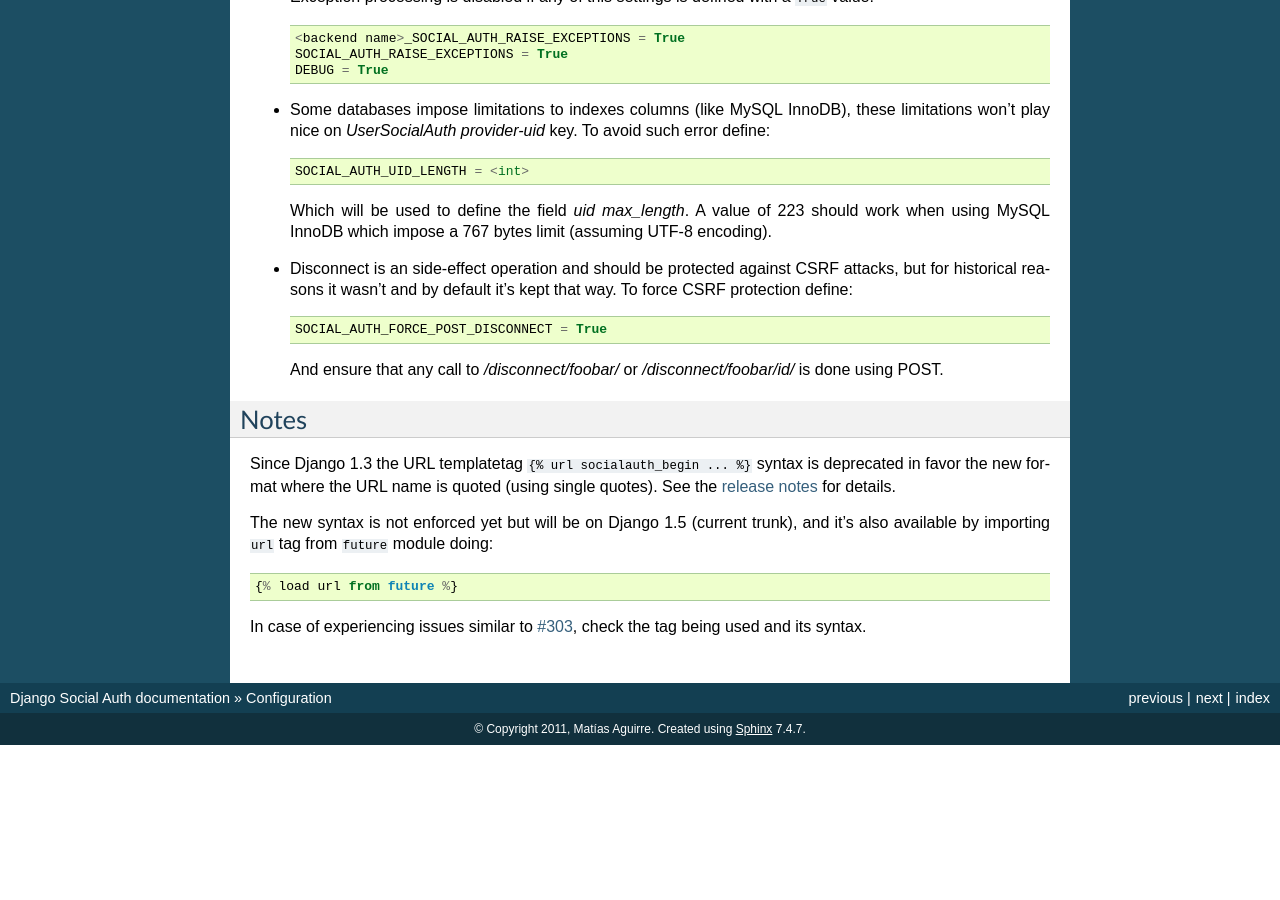
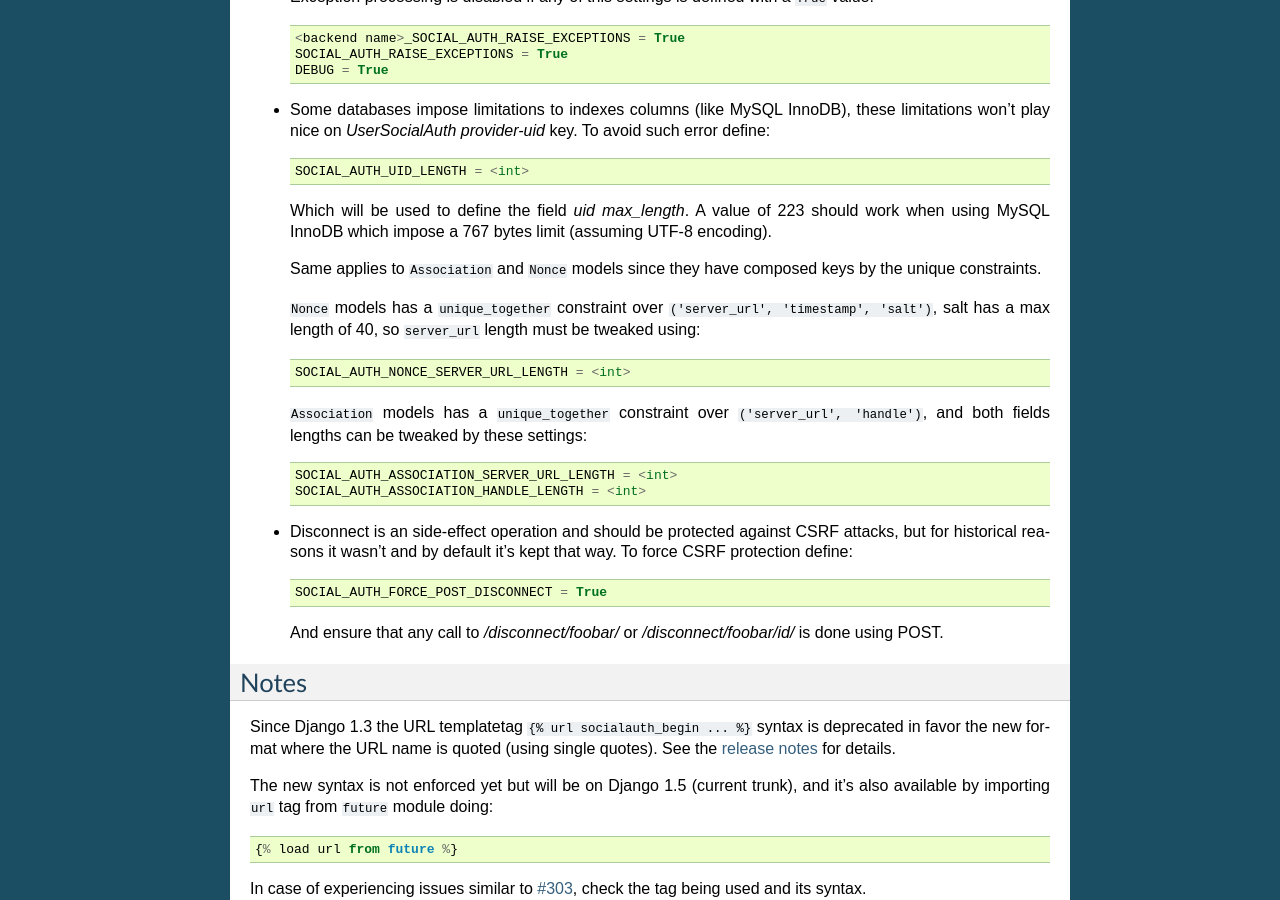
Before and after one commit to Naveen-Kumar999/django-social-auth, a Sphinx documentation site: the page built from doc/configuration.rst, in a window 1280 px wide and 900 px high, scrolled down 6308 px. Built offline with Sphinx 7.4.7, drawn with Linux system fonts in a browser that asks for light colours; before the commit the page ends 7053 px from its top, so only the background shows below that.

Commit message:
Tweak association and nonce models fields lengths. Refs #539

```diff
--- a/doc/configuration.rst
+++ b/doc/configuration.rst
@@ -376,6 +376,22 @@ uppercase and replace ``-`` with ``_``), here's the supported settings so far::
   should work when using MySQL InnoDB which impose a 767 bytes limit (assuming
   UTF-8 encoding).
 
+  Same applies to ``Association`` and ``Nonce`` models since they have composed
+  keys by the unique constraints.
+
+  ``Nonce`` models has a ``unique_together`` constraint over
+  ``('server_url', 'timestamp', 'salt')``, salt has a max length of 40, so
+  ``server_url`` length must be tweaked using::
+
+    SOCIAL_AUTH_NONCE_SERVER_URL_LENGTH = <int>
+
+
+  ``Association`` models has a ``unique_together`` constraint over
+  ``('server_url', 'handle')``, and both fields lengths can be tweaked by these
+  settings::
+
+    SOCIAL_AUTH_ASSOCIATION_SERVER_URL_LENGTH = <int>
+    SOCIAL_AUTH_ASSOCIATION_HANDLE_LENGTH = <int>
 
 - Disconnect is an side-effect operation and should be protected against CSRF
   attacks, but for historical reasons it wasn't and by default it's kept that
```
Also changed, not shown: 1 other file.
